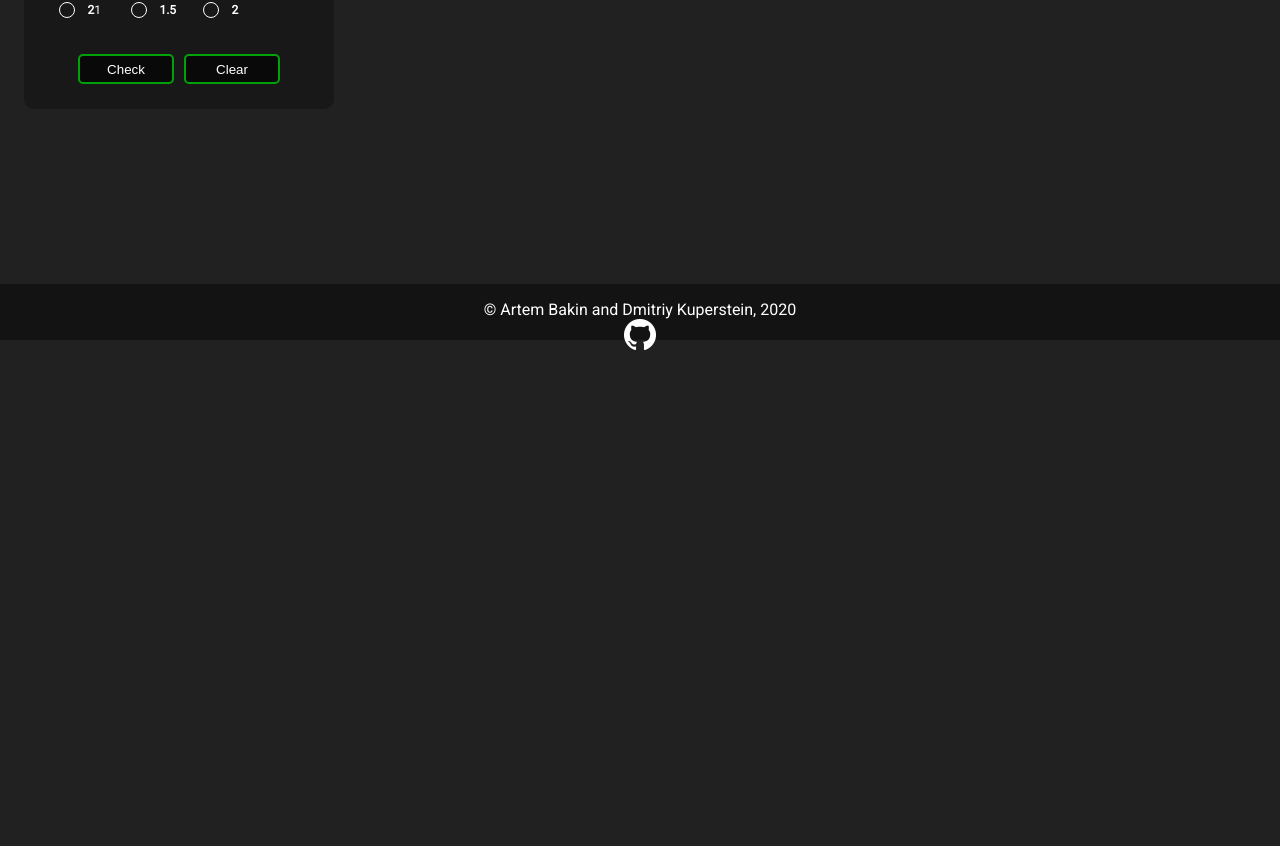
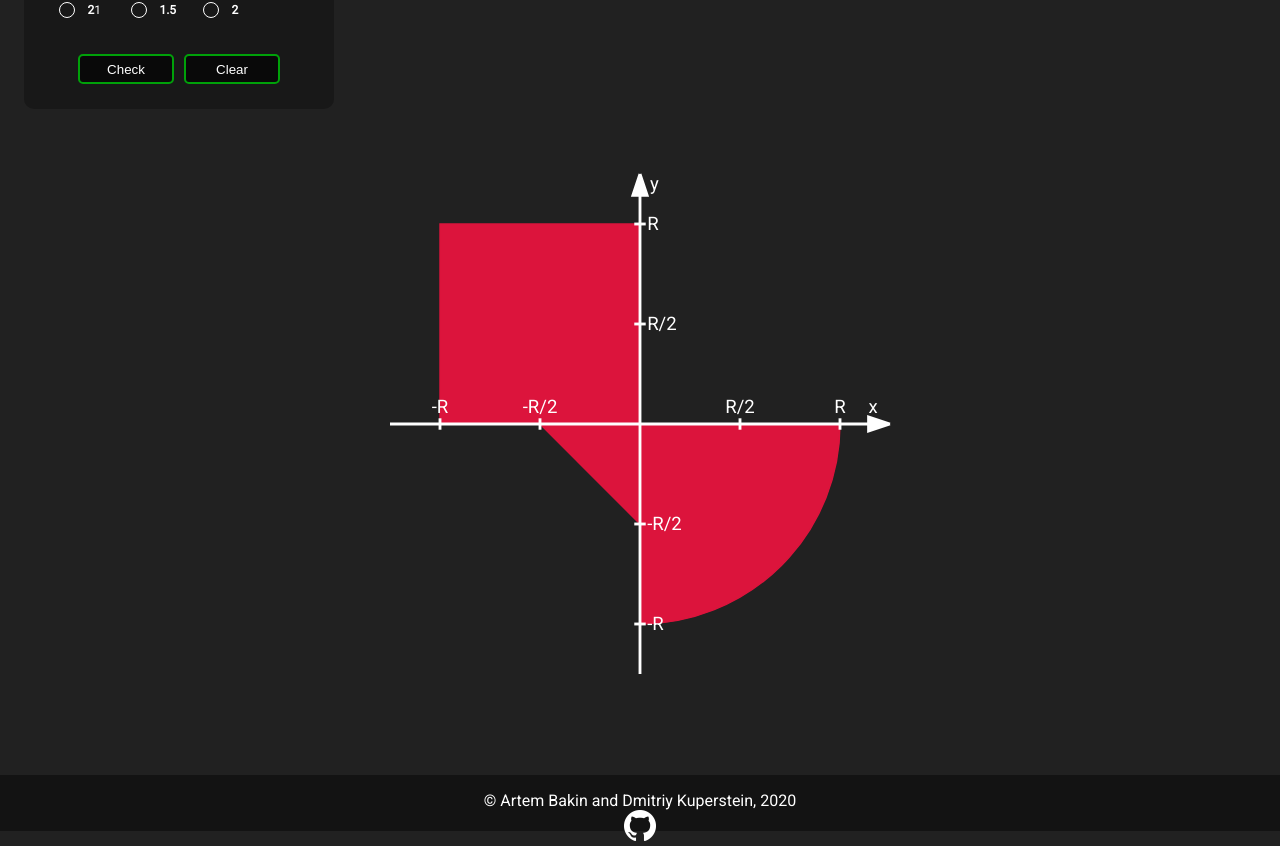
Before and after one commit to Afomin01/weblab4-frontend, a React (Create React App) app: page /main in a window 1280 px wide. Shown: the part 460-1306 px from the top of the page. Before the commit the page ends 815 px from the top, so only its background shows below. Built offline with nearby package versions, Linux system fonts and the light colour scheme.

Commit message:
add graph

```diff
--- a/src/App.js
+++ b/src/App.js
@@ -1,6 +1,7 @@
 import React from "react";
 import './styles/desktop.scss'
 import './styles/desktop-inputs.scss'
+import './styles/graph.scss'
 import {Route, Switch, Redirect } from "react-router-dom";
 import Welcome from "./components/pages/welcome";
 import Main from "./components/pages/main";
--- /dev/null
+++ b/src/components/graph.js
@@ -0,0 +1,44 @@
+import React from "react";
+
+export default class Graph extends React.Component{
+    render(){
+        return (
+            <div>
+                <svg height={"600"} width={"600"} viewBox={"-35 -35 420 420"} id={"graph"}>
+                    <path d={"M175 175 175 315 A140 140 0 0 0 315 175Z"} className={"figure-shape"}/>
+                    <polygon points={"175,175 175,35 35,35 35,175"} className={"figure-shape"}/>
+                    <polygon points={"175,175 175,245 105,175"} className={"figure-shape"}/>
+
+                    <line x1={"0"} y1={"175"} x2={"345"} y2={"175"} className={"figure-axis"}/>
+                    <line x1={"175"} y1={"350"} x2={"175"} y2={"5"} className={"figure-axis"}/>
+
+                    <polygon points={"350,175 335,170 335,180"} className={"figure-axis-arrow"}/>
+                    <polygon points={"175,0 180,15 170,15"} className={"figure-axis-arrow"}/>
+
+                    <text x={"182"} y={"11"} className={"figure-axis-text"}>y</text>
+                    <text x={"335"} y={"167"} className={"figure-axis-text"}>x</text>
+
+                    <line x1={"171"} y1={"35"} x2={"179"} y2={"35"} className={"figure-axis-dash"}/>
+                    <line x1={"171"} y1={"105"} x2={"179"} y2={"105"} className={"figure-axis-dash"}/>
+                    <line x1={"171"} y1={"245"} x2={"179"} y2={"245"} className={"figure-axis-dash"}/>
+                    <line x1={"171"} y1={"315"} x2={"179"} y2={"315"} className={"figure-axis-dash"}/>
+
+                    <line y1={"171"} x1={"35"} y2={"179"} x2={"35"} className={"figure-axis-dash"}/>
+                    <line y1={"171"} x1={"105"} y2={"179"} x2={"105"} className={"figure-axis-dash"}/>
+                    <line y1={"171"} x1={"245"} y2={"179"} x2={"245"} className={"figure-axis-dash"}/>
+                    <line y1={"171"} x1={"315"} y2={"179"} x2={"315"} className={"figure-axis-dash"}/>
+
+                    <text x={"180"} y={"245"} alignmentBaseline={"central"} className={"figure-axis-text"}>-R/2</text>
+                    <text x={"180"} y={"315"} alignmentBaseline={"central"} className={"figure-axis-text"}>-R</text>
+                    <text x={"180"} y={"35"} alignmentBaseline={"central"} className={"figure-axis-text"}>R</text>
+                    <text x={"180"} y={"105"} alignmentBaseline={"central"} className={"figure-axis-text"}>R/2</text>
+
+                    <text x={"35"} y={"167"} textAnchor={"middle"} className={"figure-axis-text"}>-R</text>
+                    <text x={"105"} y={"167"} textAnchor={"middle"} className={"figure-axis-text"}>-R/2</text>
+                    <text x={"245"} y={"167"} textAnchor={"middle"} className={"figure-axis-text"}>R/2</text>
+                    <text x={"315"} y={"167"} textAnchor={"middle"} className={"figure-axis-text"}>R</text>
+                </svg>
+            </div>
+        )
+    }
+}
--- a/src/components/pages/main.js
+++ b/src/components/pages/main.js
@@ -1,5 +1,6 @@
 import React from 'react'
 import PointsInputForm from "../forms/PointsInputForm";
+import Graph from "../graph";
 
 export default class Main extends React.Component{
     render(){
@@ -7,6 +8,7 @@ export default class Main extends React.Component{
             <div>
                 <div>
                     <PointsInputForm/>
+                    <Graph/>
                 </div>
             </div>
         )
--- /dev/null
+++ b/src/styles/graph.scss
@@ -0,0 +1,88 @@
+#graph{
+  margin: 15px auto;
+  display: block;
+
+  -moz-user-select: none;
+  -webkit-user-select: none;
+  -ms-user-select:none;
+  user-select:none;
+  -o-user-select:none;
+}
+.svg-shape{
+  stroke-width: 2px;
+  fill-opacity: 1;
+  stroke-dasharray: 1000;
+  stroke-dashoffset: 1000;
+  animation: draw-lines 3s linear forwards;
+}
+.figure-shape {
+  fill: crimson;
+  stroke: crimson;
+}
+
+.figure-axis {
+  stroke-width: 2px;
+  stroke: white;
+  stroke-dasharray: 1000;
+  stroke-dashoffset: 1000;
+  animation: draw-anim 2.5s linear forwards;
+}
+
+.figure-axis-arrow {
+  stroke: white;
+  stroke-width: 2px;
+  fill: white;
+  stroke-dasharray: 100;
+  stroke-dashoffset: 100;
+  fill-opacity: 0;
+  animation: draw-anim 2s linear forwards;
+}
+
+.figure-axis-dash {
+  stroke-width: 2px;
+  stroke: white;
+  stroke-dasharray: 10;
+  stroke-dashoffset: 10;
+  animation: draw-anim 1s linear forwards;
+}
+
+.figure-axis-text {
+  fill-opacity: 0;
+  fill: white;
+  font-size: small;
+  animation: draw-anim 2.5s linear forwards;
+}
+.generated-circle{
+  fill: white;
+}
+.generated-form-circle{
+  fill: #ffa7a7;
+}
+.placed-circle-hit{
+  fill: #3b993b;
+}
+.placed-circle-miss{
+  fill: #cf1a1a;
+}
+.placed-circle{
+  fill: #ffffff;
+}
+
+@keyframes draw-anim {
+  50% {
+    fill-opacity: 0.8;
+  }
+  80% {
+    fill-opacity: 0.9;
+  }
+  to {
+    fill-opacity: 1;
+    stroke-dashoffset: 0;
+  }
+}
+@keyframes draw-lines {
+  to {
+    stroke-dashoffset: 0;
+  }
+
+}
```
